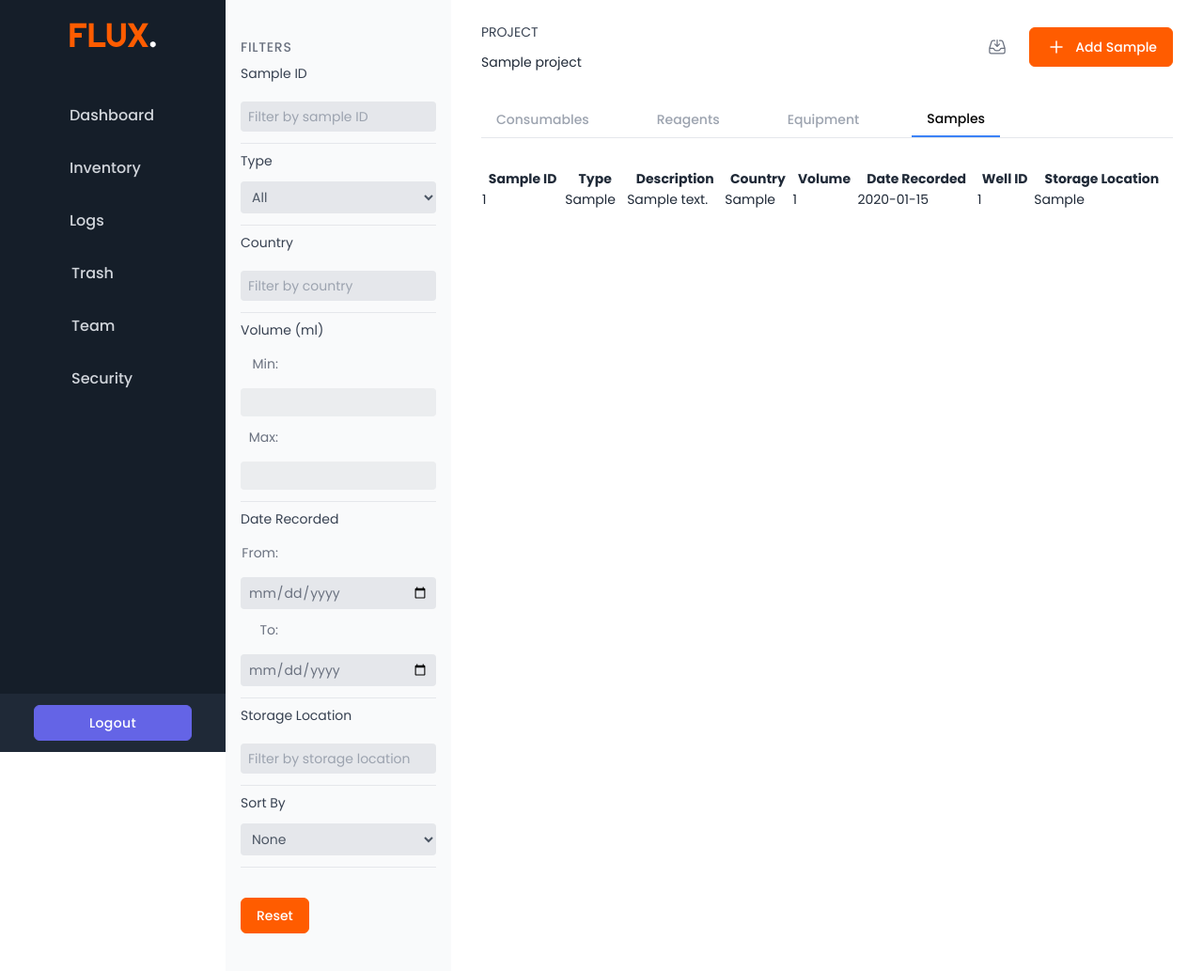
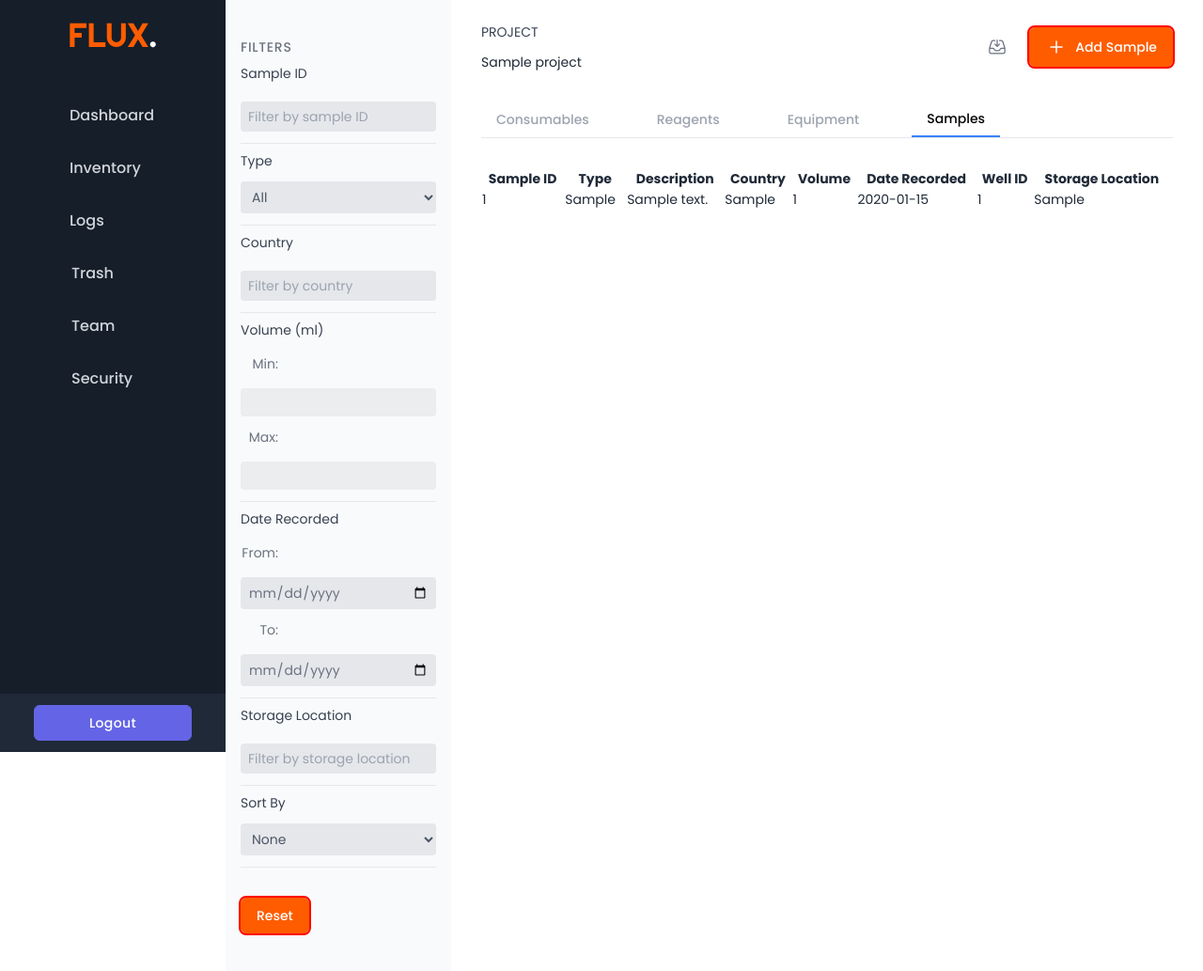
Before and after one commit to iamamofa/Flux.Inc, a Django app: a page that uses inventory/templates/inventory/base_inventory.html in a window 1280 px wide. Shown: the whole page at 94% size. Run offline with Django 4.2, Linux system fonts and the light colour scheme; a user stored in the database is signed in; data comes from the database, SQL or seed files in the repository; tables that the repository leaves empty hold one stand-in row (values such as "Sample post").

Commit message:
Fixed typo

```diff
--- a/inventory/templates/inventory/base_inventory.html
+++ b/inventory/templates/inventory/base_inventory.html
@@ -331,6 +331,6 @@
         {% include 'inventory/partials/popups.html' %}
     </main>
 
-    <script scr="{% static 'js/inventory.js' %}"></script>
+    <script src="{% static 'js/inventory.js' %}"></script>
 </body>
 </html>
--- a/static/css/inventory_style.css
+++ b/static/css/inventory_style.css
@@ -1915,3 +1915,18 @@ input[type="number"] {
     background-color: #dc2626;
     border-color: #dc2626;
 }
+
+/* Add to inventory_style.css */
+#addItemBtn, #resetButton {
+    position: relative;
+    z-index: 9999 !important;
+    outline: 2px solid red !important; /* Visual debug */
+}
+
+/* Kill potential overlays */
+body > *:not(header):not(main):not(.popup-overlay) {
+    pointer-events: none !important;
+}
+body header, body main, body .popup-overlay {
+    pointer-events: auto !important;
+}
```
